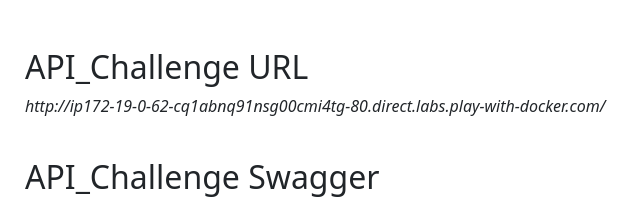
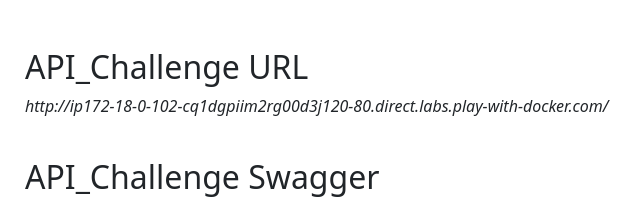
Before and after one commit to zeke789/challenge_api_link, a plain HTML site: page index.html in a window 1280 px wide. Shown: the top 202 px of the page, 57-697 px from the left. Drawn offline with nearby package versions, Linux system fonts and the light colour scheme.

Commit message:
change url

```diff
--- a/index.html
+++ b/index.html
@@ -11,11 +11,11 @@
 
 <div class="container mt-5">
   <h2>API_Challenge URL</h2>
-  <p> <i>http://ip172-19-0-62-cq1abnq91nsg00cmi4tg-80.direct.labs.play-with-docker.com/</i>  </p>
+  <p> <i>http://ip172-18-0-102-cq1dgpiim2rg00d3j120-80.direct.labs.play-with-docker.com/</i>  </p>
 
   <br>
   <h2>API_Challenge Swagger</h2>
-  <p> <i><a target="_blank" href="http://ip172-19-0-62-cq1abnq91nsg00cmi4tg-80.direct.labs.play-with-docker.com/swagger/"> <button class="btn btn-primary">Swagger</button> </a> </i> </p>
+  <p> <i><a target="_blank" href="http://ip172-18-0-102-cq1dgpiim2rg00d3j120-80.direct.labs.play-with-docker.com/swagger/"> <button class="btn btn-primary">Swagger</button> </a> </i> </p>
 
 </div>
 
```
